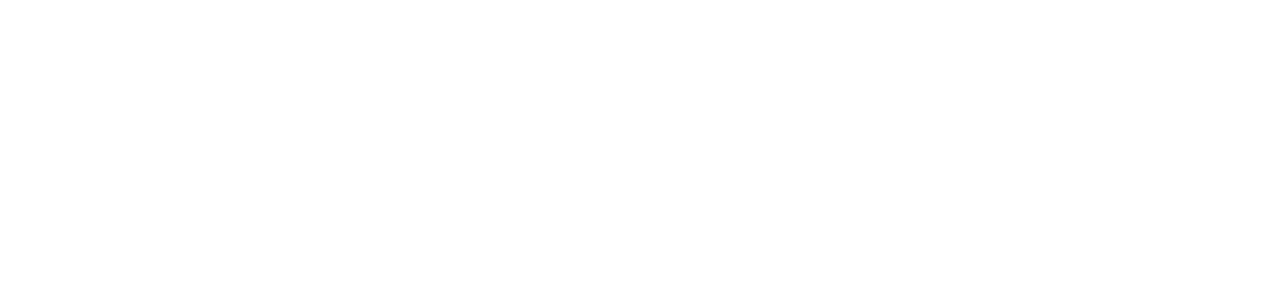
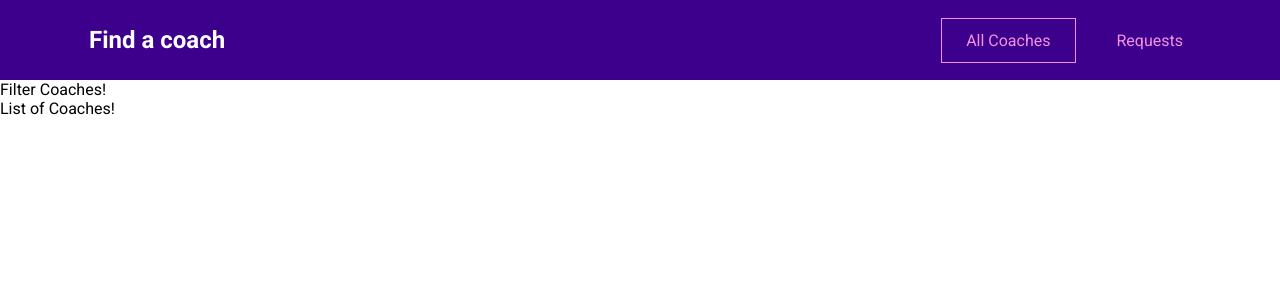
Before and after one commit to karimsamir/vuejs_tutorial, a Vue app: page /coaches in a window 1280 px wide. Shown: the top 300 px of the page. Built offline with nearby package versions, Linux system fonts and the light colour scheme.

Commit message:
add initial Vue components and routing setup

```diff
--- /dev/null
+++ b/src/App.vue
@@ -0,0 +1,29 @@
+<template>
+    <the-header></the-header>
+    <router-view></router-view>
+</template>
+
+<script>
+import TheHeader from './components/layout/TheHeader.vue';
+export default {
+    components: {
+        TheHeader
+    }
+}
+</script>
+
+<style>
+@import url("https://fonts.googleapis.com/css2?family=Roboto:wght@400;700&display=swap");
+
+* {
+    box-sizing: border-box;
+}
+
+html {
+    font-family: "Roboto", sans-serif;
+}
+
+body {
+    margin: 0;
+}
+</style>
--- /dev/null
+++ b/src/components/layout/TheHeader.vue
@@ -0,0 +1,75 @@
+<template>
+    <header>
+        <nav>
+            <h1>
+                <router-link to="/">Find a coach</router-link>
+            </h1>
+            <ul>
+                <li><router-link to="/coaches">All Coaches</router-link></li>
+                <li><router-link to="/requests">Requests</router-link></li>
+                <!-- <li><router-link to="/register">Register as Coach</router-link></li> -->
+            </ul>
+        </nav>
+    </header>
+</template>
+
+<style scoped>
+header {
+    width: 100%;
+    height: 5rem;
+    background-color: #3d008d;
+    display: flex;
+    justify-content: center;
+    align-items: center;
+}
+
+header a {
+    text-decoration: none;
+    color: #f391e3;
+    display: inline-block;
+    padding: 0.75rem 1.5rem;
+    border: 1px solid transparent;
+}
+
+a:active,
+a:hover,
+a.router-link-active {
+    border: 1px solid #f391e3;
+}
+
+h1 {
+    margin: 0;
+}
+
+h1 a {
+    color: white;
+    margin: 0;
+}
+
+h1 a:hover,
+h1 a:active,
+h1 a.router-link-active {
+    border-color: transparent;
+}
+
+header nav {
+    width: 90%;
+    margin: auto;
+    display: flex;
+    justify-content: space-between;
+    align-items: center;
+}
+
+header ul {
+    list-style: none;
+    margin: 0;
+    padding: 0;
+    display: flex;
+    justify-content: center;
+    align-items: center;
+}
+
+li {
+    margin: 0 0.5rem;
+}
+</style>
--- /dev/null
+++ b/src/pages/NotFound.vue
@@ -0,0 +1,3 @@
+<template>
+    Not Found!
+</template>
--- /dev/null
+++ b/src/pages/coaches/CoachDetails.vue
@@ -0,0 +1,2 @@
+<template>
+</template>
--- /dev/null
+++ b/src/pages/coaches/CoachRegistration.vue
@@ -0,0 +1,6 @@
+<template>
+	<section>
+		<h1>Register as a Coach</h1>
+		<p>Registration form goes here.</p>
+	</section>
+</template>
--- /dev/null
+++ b/src/pages/coaches/CoachesList.vue
@@ -0,0 +1,8 @@
+<template>
+    <section>
+        Filter Coaches!
+    </section>
+    <section>
+        List of Coaches!
+    </section>
+</template>
--- /dev/null
+++ b/src/pages/requests/ContactCoach.vue
@@ -0,0 +1,6 @@
+<template>
+	<section>
+		<h1>Contact Coach</h1>
+		<p>Contact form / inputs go here.</p>
+	</section>
+</template>
--- /dev/null
+++ b/src/pages/requests/RequestReceived.vue
@@ -0,0 +1,6 @@
+<template>
+	<section>
+		<h1>Request Received</h1>
+		<p>Thank you — your message has been sent.</p>
+	</section>
+</template>
```
Also changed, not shown: src/main.js (+8 -1 lines).
